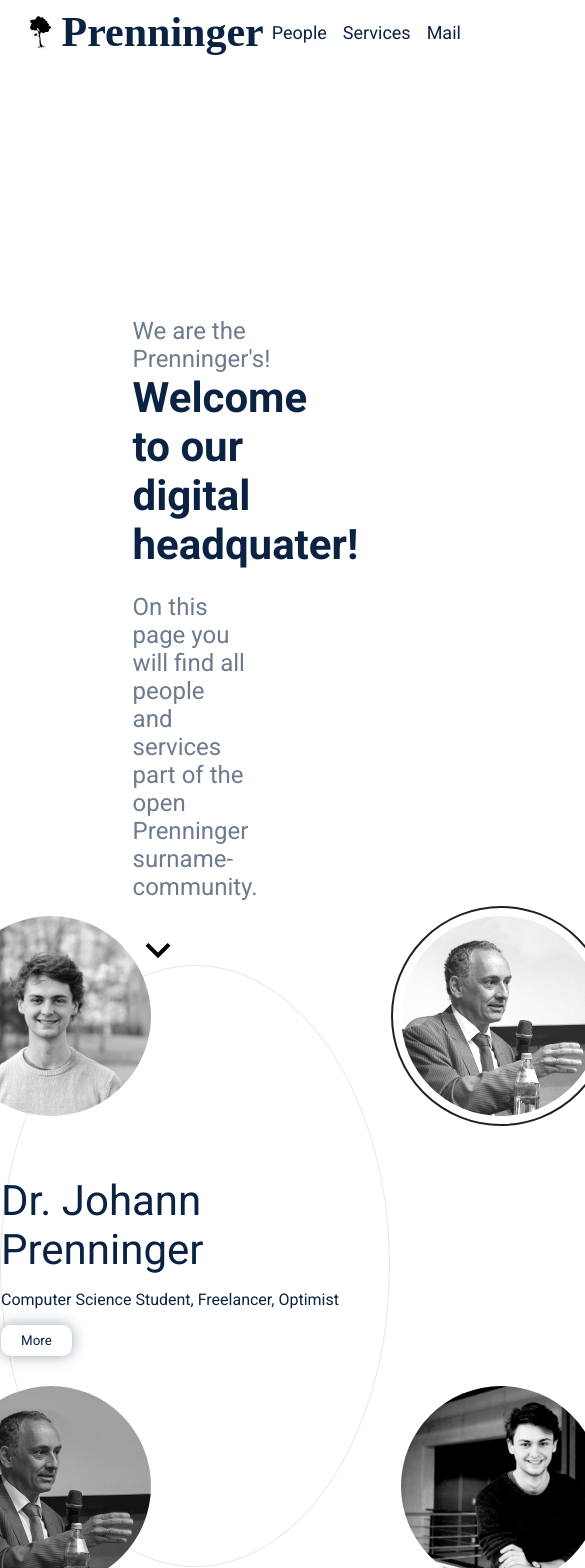
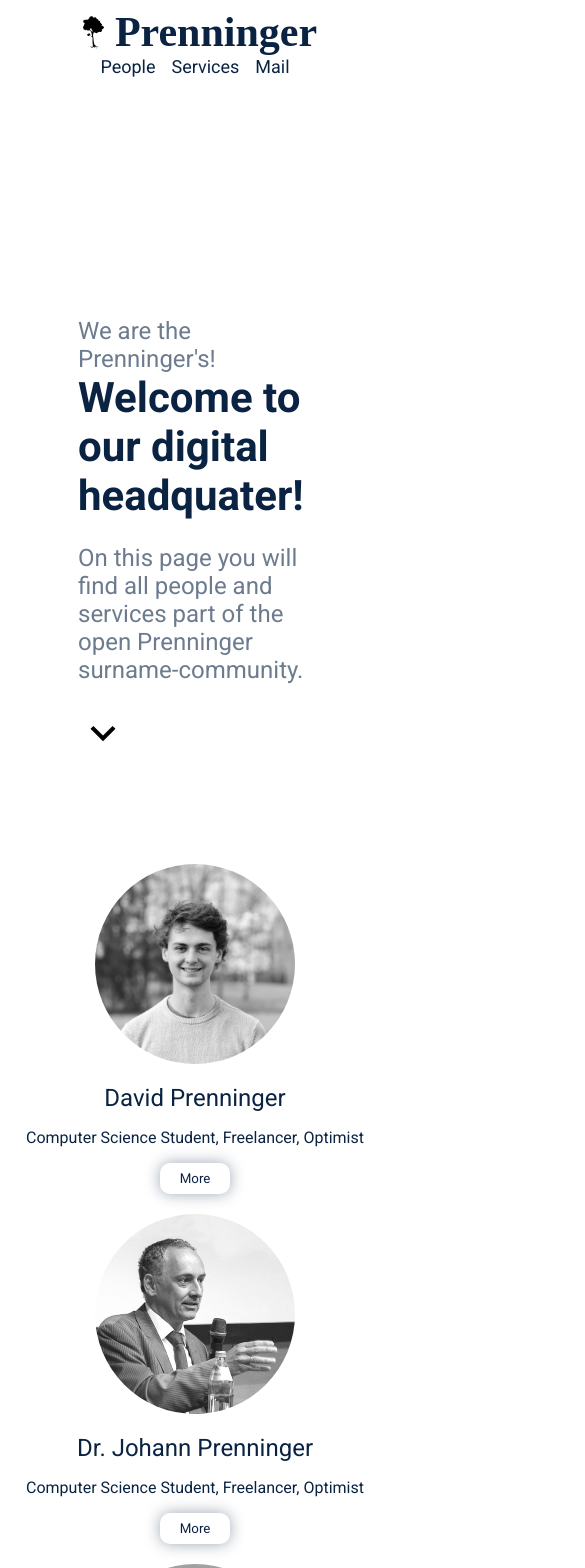
Before and after one commit to TheNewCivilian/Personal-Webpage, a Vue app: page / in a window 390 px wide. Shown: the top 1568 px of the page, 585 px wide, since content can reach past the window. Built offline with nearby package versions, Linux system fonts and the light colour scheme; a web font is replaced by a local one.

Commit message:
Optimize for mobile

```diff
--- a/src/components/Menue.vue
+++ b/src/components/Menue.vue
@@ -58,6 +58,7 @@ export default {
   .logo {
     display: flex;
     align-items: center;
+    cursor: pointer;
   }
 
   .title {
@@ -71,4 +72,12 @@ export default {
     cursor: pointer;
   }
 }
+@media (max-width: 840px) {
+  .navbar {
+    position: absolute;
+    flex-direction: column;
+    width: 100vw;
+    margin: $space_sm 0;
+  }
+}
 </style>
--- a/src/components/Person/ShoutOut.vue
+++ b/src/components/Person/ShoutOut.vue
@@ -71,12 +71,12 @@ export default {
 
     &__button {
       font-family: 'Roboto', sans-serif;
-      border: 1px solid $c-accent;
+      border: 0;
       color: $c-white;
       font-weight: 600;
       width: fit-content;
       margin: 0 0 0 auto;
-      box-shadow: $bs-primary;
+      box-shadow: none;
       border-radius: $br-md;
       background-color: $c-accent;
       padding: $space-sm $space-md;
@@ -86,7 +86,7 @@ export default {
 
       &:hover {
         background-color: lighten($c-accent,1);
-        box-shadow: none;
+        box-shadow: $bs-primary;
       }
     }
   }
--- a/src/components/sections/People.vue
+++ b/src/components/sections/People.vue
@@ -1,7 +1,5 @@
 <template>
   <section class="content" id="people">
-      <h2 class="title">
-      </h2>
       <div
         class="circle"
       >
@@ -12,7 +10,7 @@
           </p>
           <button
             class="more b-lite"
-            @click="openProfile"
+            @click="openProfile(active)"
           >
             More
           </button>
@@ -41,6 +39,29 @@
           :active="active == 3"
           @selected="setActive(3)"
         />
+      </div>
+      <div class="list">
+        <div
+          class="person"
+          v-for="(person, index) in people"
+          :key="`person-${index}`"
+        >
+          <Card
+            :image="person.image"
+          />
+          <div class="circle-center">
+            <span class="name">{{person.name}}</span>
+            <p>
+              {{person.short}}
+            </p>
+            <button
+              class="more b-lite"
+              @click="openProfile(index)"
+            >
+              More
+            </button>
+          </div>
+        </div>
       </div>
   </section>
 </template>
@@ -73,11 +94,11 @@ export default {
         this.loop();
       }, 3000);
     },
-    openProfile() {
+    openProfile(index) {
       this.$router.push({
         name: 'person',
         params: {
-          personId: this.people[this.active].id,
+          personId: this.people[index].id,
         },
       });
     },
@@ -91,12 +112,18 @@ export default {
   display: flex;
   align-items: center;
   justify-content: center;
-  height: 100vh;
+  min-height: 100vh;
   scroll-snap-align: start;
 
-  .title {
-      font-size: 42px;
-      font-weight: 600;
+  .list {
+    @media (min-width: 900px) {
+      display: none;
+    }
+    .person {
+      display: flex;
+      flex-direction: column;
+      align-items: center;
+    }
   }
 
   .circle {
@@ -109,11 +136,22 @@ export default {
     align-items: center;
     justify-content: center;
 
+    @media (max-width: 900px) {
+      display: none;
+    }
+
     &-center {
       text-align: left;
 
       .name {
         font-size: 42px;
+      }
+
+      @media (max-width: 900px) {
+        .name {
+          font-size: 24px;
+        }
+        text-align: center;
       }
     }
 
--- a/src/components/sections/People/Card.vue
+++ b/src/components/sections/People/Card.vue
@@ -28,6 +28,9 @@ export default {
     align-items: center;
     padding: $space_md;
     width: 400px;
+    @media (max-width: 900px) {
+      justify-content: center;
+    }
   }
 
   .name {
@@ -43,6 +46,11 @@ export default {
     height: 200px;
     transition: box-shadow 0.5s ease-in-out;
     filter: grayscale(1);
+    @media (max-width: 900px) {
+      position: relative;
+      top: auto;
+      left: auto;
+    }
 
     &--active {
       top: -110px;
--- a/src/components/sections/Services.vue
+++ b/src/components/sections/Services.vue
@@ -34,6 +34,9 @@ export default {
   height: 100vh;
   scroll-snap-align: start;
   padding: 0 30px;
+  @media (max-width: 840px) {
+    flex-direction: column;
+  }
 }
 
 .title {
--- a/src/components/sections/Start.vue
+++ b/src/components/sections/Start.vue
@@ -52,7 +52,6 @@ export default {
     text-align: left;
     max-width: 30%;
     height: 25%;
-    margin-left: -2%;
 
     .description {
       color: $c-primary-lighter;
@@ -77,5 +76,11 @@ export default {
       100% {margin-top: 0;}
     }
   }
+
+  @media (max-width: 840px) {
+    .container {
+       max-width: 60%;
+    }
+  }
 }
 </style>
--- a/src/views/Person.vue
+++ b/src/views/Person.vue
@@ -75,6 +75,9 @@ export default {
 
     &__person {
       z-index: 2;
+      @media (max-width: 900px) {
+        margin-top: 100px;
+      }
     }
 
     &__content {
```
